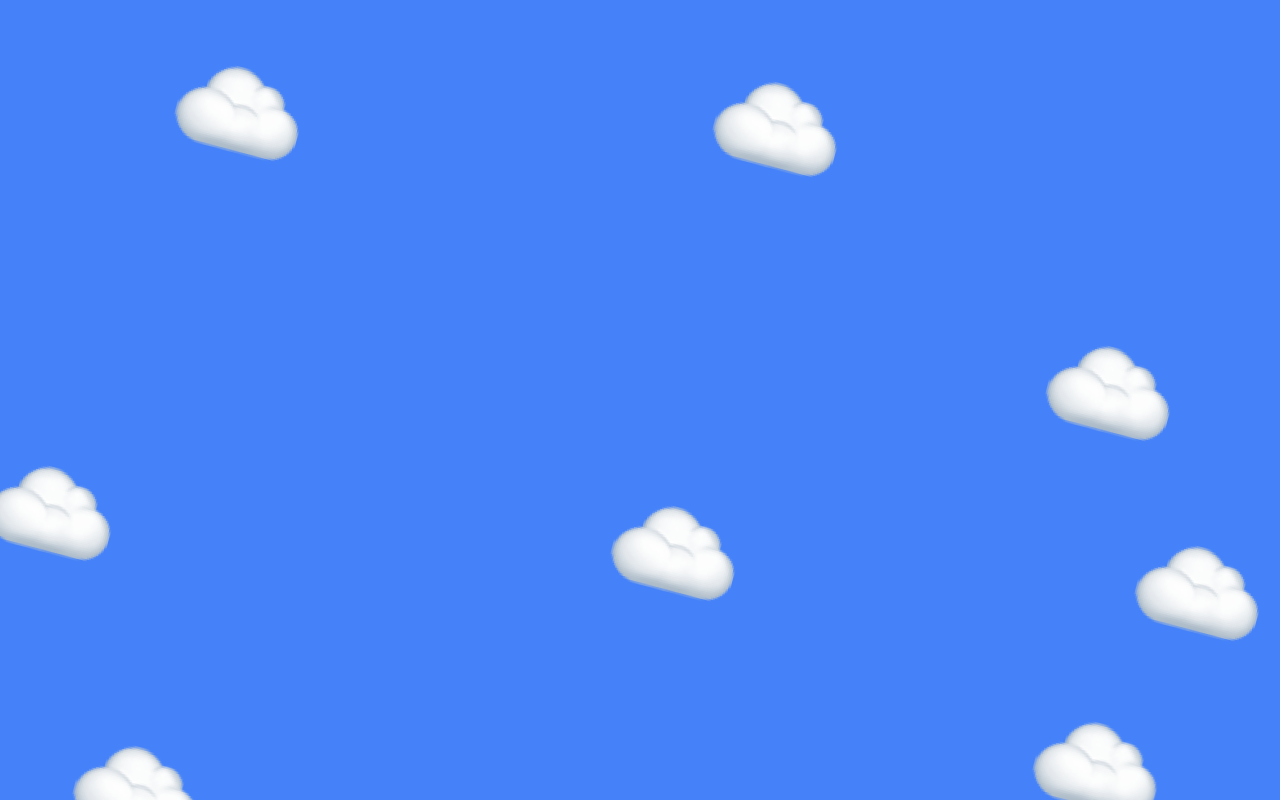
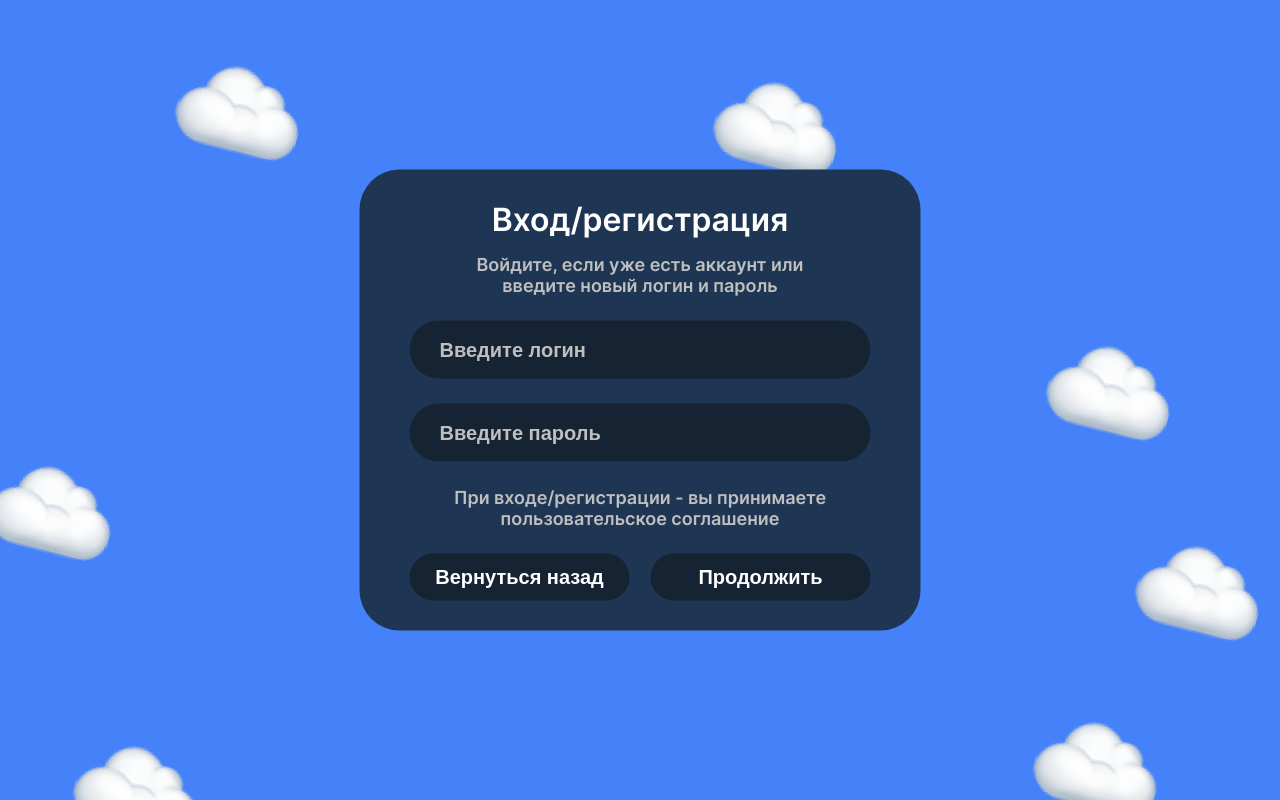
Before and after one commit to Holder-hash/RoboRent, a React (Vite) app: page /RoboRent/auth in a window 1280 px wide. Built offline with nearby package versions, Linux system fonts and the light colour scheme; the HTML template or start-up script is replaced by a standard one.

Commit message:
auth page with navigate

```diff
--- a/src/components/screens/LoginPage/LoginPage.jsx
+++ b/src/components/screens/LoginPage/LoginPage.jsx
@@ -1,7 +1,50 @@
+import styles from "./LoginPage.module.scss";
+import { useNavigate } from "react-router-dom";
+
 function LoginPage() {
+  const navigate = useNavigate();
+
+  function onSubmitHandler(event) {
+    event.preventDefault();
+    navigate("/RoboRent/bots-list");
+  }
+
   return (
     <>
-      <div></div>
+      <div className={styles.formContain}>
+        <form className={styles.form} onSubmit={onSubmitHandler}>
+          <p className={styles.title}>Вход/регистрация</p>
+          <p className={styles.description}>
+            Войдите, если уже есть аккаунт или введите новый логин и пароль
+          </p>
+          <input
+            type="text"
+            placeholder="Введите логин"
+            className={styles.input}
+          />
+          <input
+            type="text"
+            placeholder="Введите пароль"
+            className={styles.input}
+          />
+          <p className={styles.description}>
+            При входе/регистрации - вы принимаете пользовательское соглашение
+          </p>
+          <div className={styles.buttonsContain}>
+            <button
+              className={styles.button}
+              onClick={() => navigate("/RoboRent")}
+            >
+              Вернуться назад
+            </button>
+            <input
+              type="submit"
+              value={"Продолжить"}
+              className={styles.button}
+            />
+          </div>
+        </form>
+      </div>
     </>
   );
 }
--- /dev/null
+++ b/src/components/screens/LoginPage/LoginPage.module.scss
@@ -0,0 +1,75 @@
+.formContain {
+  position: fixed;
+  top: 50%;
+  left: 50%;
+  transform: translate(-50%, -50%);
+  width: 561px;
+  border-radius: 40px;
+  background: rgb(30, 54, 83);
+}
+
+.form {
+  width: 100%;
+  height: inherit;
+  padding: 30px 50px;
+}
+
+.title {
+  color: rgb(255, 255, 255);
+  font-size: 32px;
+  font-weight: 600;
+  text-align: center;
+  margin-bottom: 15px;
+}
+
+.description {
+  color: rgb(192, 191, 192);
+  font-size: 18px;
+  font-weight: 600;
+  text-align: center;
+  margin-bottom: 25px;
+  padding: 0 30px;
+}
+
+.input {
+  width: 100%;
+  height: 58px;
+  padding-left: 30px;
+  border-radius: 40px;
+  background: rgb(21, 35, 51);
+  border: none;
+  outline: none;
+
+  color: rgb(192, 191, 192);
+  font-size: 20px;
+  font-weight: 600;
+}
+.input::placeholder {
+  color: rgb(192, 191, 192);
+  font-size: 20px;
+  font-weight: 600;
+}
+.input:not(:last-child) {
+  margin-bottom: 25px;
+}
+
+.buttonsContain {
+  width: 100%;
+  display: flex;
+  align-items: center;
+  justify-content: space-between;
+}
+
+.button {
+  width: 220px;
+  padding: 12px 0;
+  border-radius: 40px;
+  background: rgb(21, 35, 51);
+  border: none;
+  outline: none;
+  cursor: pointer;
+
+  color: rgb(255, 255, 255);
+  font-size: 20px;
+  font-weight: 600;
+}
```
Also changed, not shown: src/components/screens/LoginPage/LoginPage.scss (deleted).
